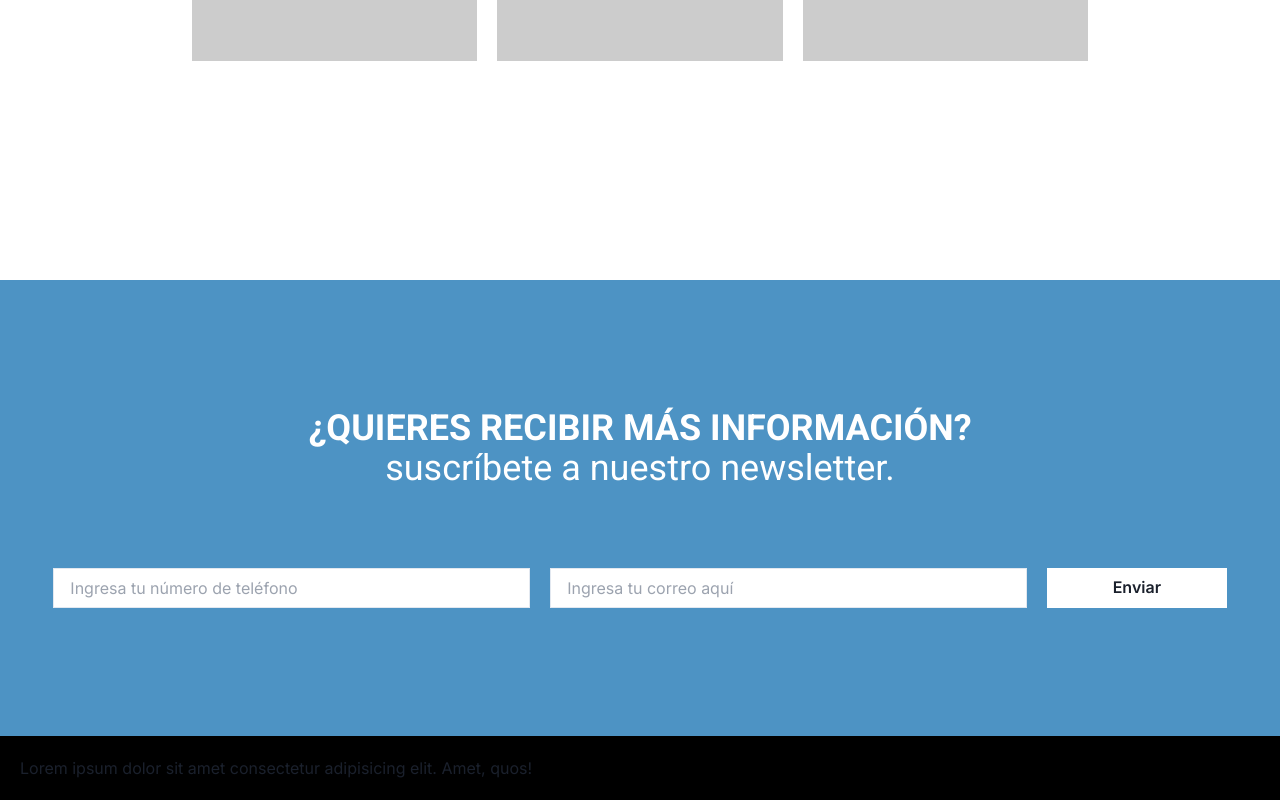
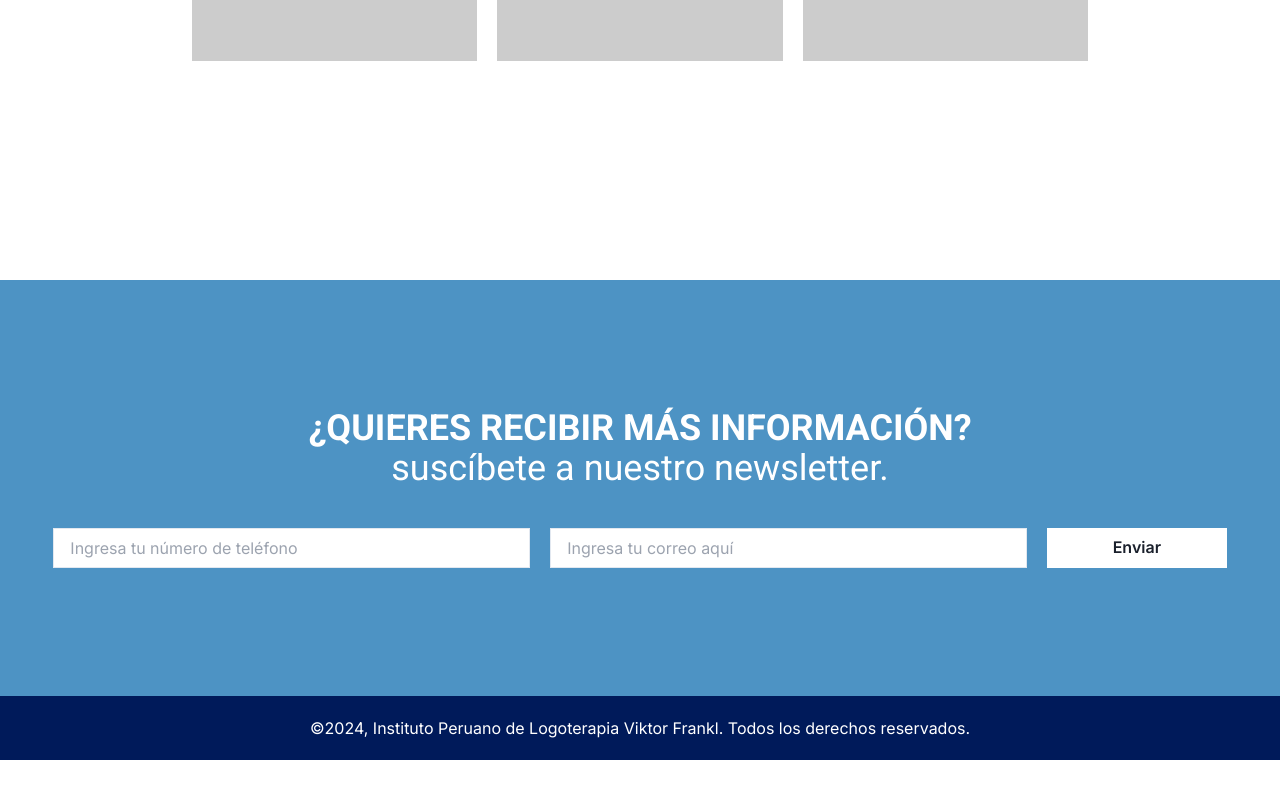
Before and after one commit to Instituto-Peruano-de-Logoterapia/dau-forms, a Next.js app: page / in a window 1280 px wide. Shown: the part 620-1420 px from the top of the page. After the commit the page ends 1380 px from the top, so only its background shows below. Built offline with nearby package versions, Linux system fonts and the light colour scheme.

Commit message:
newsletter fragmented

```diff
--- a/src/components/Footer/index.jsx
+++ b/src/components/Footer/index.jsx
@@ -2,6 +2,8 @@ import React from 'react'
 
 export function Footer() {
     return (
-        <div className='p-5 bg-black text-whitej'>Lorem ipsum dolor sit amet consectetur adipisicing elit. Amet, quos!</div>
+        <div className='p-5 bg-dau-deep-blue text-white text-center'>
+            ©{new Date().getFullYear()}, Instituto Peruano de Logoterapia Viktor Frankl. Todos los derechos reservados.
+        </div>
     )
 }
--- /dev/null
+++ b/src/components/Newsletter/Congrats.jsx
@@ -0,0 +1,9 @@
+import React from 'react'
+
+export function NewsletterCongrats() {
+    return (
+        <div className='m-auto text-center'>
+            <p className='text-2xl'>¡Próximamente estarás recibiendo noticias acerca de nuestros productos, talleres, futuros eventos y más!</p>
+        </div>
+    )
+}
--- /dev/null
+++ b/src/components/Newsletter/Form.jsx
@@ -0,0 +1,122 @@
+'use client'
+
+import React from 'react'
+import { Button, Flex, FormControl, Input } from '@chakra-ui/react';
+import { Form } from '../Form';
+
+export function NewsletterForm({ onCongrats }) {
+
+    const [formState, setStateForm] = React.useState({
+        fields: {
+            email: {
+                value: '',
+                isInvalid: false
+            },
+            phone: {
+                value: '',
+                isInvalid: false
+            }
+        },
+        isLoading: false
+    });
+
+    const onInputChange = (event) => {
+        setStateForm(prev => ({
+            ...prev,
+            fields: {
+                ...prev.fields,
+                [event.target.name]: {
+                    value: event.target.value,
+                    isInvalid: false
+                }
+            },
+        }));
+    }
+
+    const onSubmit = (event) => {
+        event.preventDefault();
+
+        setStateForm(prev => ({ ...prev, isLoading: true }));
+        const emailRegex = /^[a-zA-Z0-9._%+-]+@[a-zA-Z0-9.-]+\.[a-zA-Z]{2,}$/;
+        const { fields } = formState;
+        const { email, phone } = fields;
+
+        if (!emailRegex.test(email.value) || email.value.length === 0) {
+            setStateForm(prev => ({
+                fields: {
+                    ...prev,
+                    email: {
+                        ...prev.fields.email,
+                        isInvalid: true
+                    }
+                },
+                isLoading: false
+            }));
+
+            return;
+        }
+
+        if (phone.length === 0) {
+            setStateForm(prev => ({
+                fields: {
+                    ...prev,
+                    phone: {
+                        ...prev.fields.phone,
+                        isInvalid: true
+                    }
+                },
+                isLoading: false
+            }));
+
+            return;
+        }
+
+        setTimeout(() => {
+            setStateForm(prev => ({ ...prev, isLoading: false }));
+            onCongrats();
+        }, 5000);
+
+    }
+
+    return (
+        <Form onSubmit={onSubmit}>
+            <Flex className='w-11/12 m-auto flex-col md:flex-row justify-center items-end gap-5'>
+                <FormControl isRequired>
+                    <Input
+                        disabled={formState.isLoading}
+                        isInvalid={formState.fields.phone.isInvalid}
+                        color={'black'}
+                        bg={'white'}
+                        name='phone'
+                        borderRadius={0}
+                        placeholder='Ingresa tu número de teléfono'
+                        onChange={onInputChange}
+                    />
+                </FormControl>
+                <FormControl isRequired>
+                    <Input
+                        disabled={formState.isLoading}
+                        isInvalid={formState.fields.email.isInvalid}
+                        color={'black'}
+                        bg={'white'}
+                        borderRadius={0}
+                        type='email'
+                        name='email'
+                        placeholder='Ingresa tu correo aquí'
+                        onChange={onInputChange}
+                    />
+                </FormControl>
+                <Button
+                    isLoading={formState.isLoading}
+                    className='w-full md:w-auto'
+                    type='submit'
+                    bg={'white'}
+                    py={5}
+                    px={20}
+                    borderRadius={0}>
+                    Enviar
+                </Button>
+            </Flex>
+        </Form>
+    )
+}
--- a/src/components/Newsletter/index.jsx
+++ b/src/components/Newsletter/index.jsx
@@ -1,100 +1,30 @@
 'use client'
-
+import React from 'react';
 import { roboto } from '@app/fonts';
-import { useState } from 'react';
-import { Form } from '../Form';
-
-import { Button, Flex, FormControl, Input } from '@chakra-ui/react';
+import { NewsletterForm } from '@app/components/Newsletter/Form';
+import { NewsletterCongrats } from '@app/components/Newsletter/Congrats';
 
 export function Newsletter() {
 
-    const [formState, setStateForm] = useState({
-        email: {
-            value: '',
-            isInvalid: false
-        },
-        phone: {
-            value: '',
-            isInvalid: false
-        }
-    });
+    const [congrats, setCongrats] = React.useState(false);
 
-
-    const onInputChange = (event) => {
-        setStateForm(prev => ({
-            ...prev,
-            [event.target.name]: {
-                value: event.target.value,
-                isInvalid: false
-            }
-        }));
+    const onCongrats = () => {
+        setCongrats(true);
     }
 
-    const onSubmit = (event) => {
-        event.preventDefault();
-
-        const emailRegex = /^[a-zA-Z0-9._%+-]+@[a-zA-Z0-9.-]+\.[a-zA-Z]{2,}$/;
-
-        const { email, phone } = formState;
-
-        if (!emailRegex.test(email) || email.length === 0) {
-            setStateForm(prev => ({ ...prev, email: { ...prev.email, isInvalid: true } }))
-            return;
-        }
-
-        if (phone.length === 0) {
-            setHasErrors(prev => ({ ...prev, phone: { ...prev.phone, isInvalid: true } }));
-            return;
-        }
-
-        console.log({ formState });
-
+    const NewsletterContent = () => {
+        if (congrats) return <NewsletterCongrats />
+        return <NewsletterForm onCongrats={onCongrats} />
     }
-
 
     return (
         <section className='bg-dau-light-blue py-32 text-white'>
             <h2 className={`${roboto.className} text-center text-2xl md:text-4xl font-normal px-2`}>
-                <span className='font-bold'>¿QUIERES RECIBIR MÁS INFORMACIÓN?</span> <br /> suscríbete a nuestro newsletter.
+                <span className='font-bold'>
+                    {congrats ? 'MUCHAS GRACIAS' : '¿QUIERES RECIBIR MÁS INFORMACIÓN?'}</span> <br /> {congrats ? 'por suscribirte' : 'suscíbete'} a nuestro newsletter.
             </h2>
-
-            <div className='mt-20'>
-                <Form onSubmit={onSubmit}>
-                    <Flex gap={5} alignItems={'flex-end'} justifyContent={'center'} className='w-11/12 m-auto flex-col md:flex-row'>
-                        <FormControl isRequired>
-                            <Input
-                                isInvalid={formState.phone.isInvalid}
-                                color={'black'}
-                                bg={'white'}
-                                name='phone'
-                                borderRadius={0}
-                                placeholder='Ingresa tu número de teléfono'
-                                onChange={onInputChange}
-                            />
-                        </FormControl>
-                        <FormControl isRequired>
-                            <Input
-                                isInvalid={formState.email.isInvalid}
-                                color={'black'}
-                                bg={'white'}
-                                borderRadius={0}
-                                type='email'
-                                name='email'
-                                placeholder='Ingresa tu correo aquí'
-                                onChange={onInputChange}
-                            />
-                        </FormControl>
-                        <Button
-                            className='w-full md:w-auto'
-                            type='submit'
-                            bg={'white'}
-                            py={5}
-                            px={20}
-                            borderRadius={0}>
-                            Enviar
-                        </Button>
-                    </Flex>
-                </Form>
+            <div className='mt-10'>
+                <NewsletterContent />
             </div>
         </section>
     )
```
